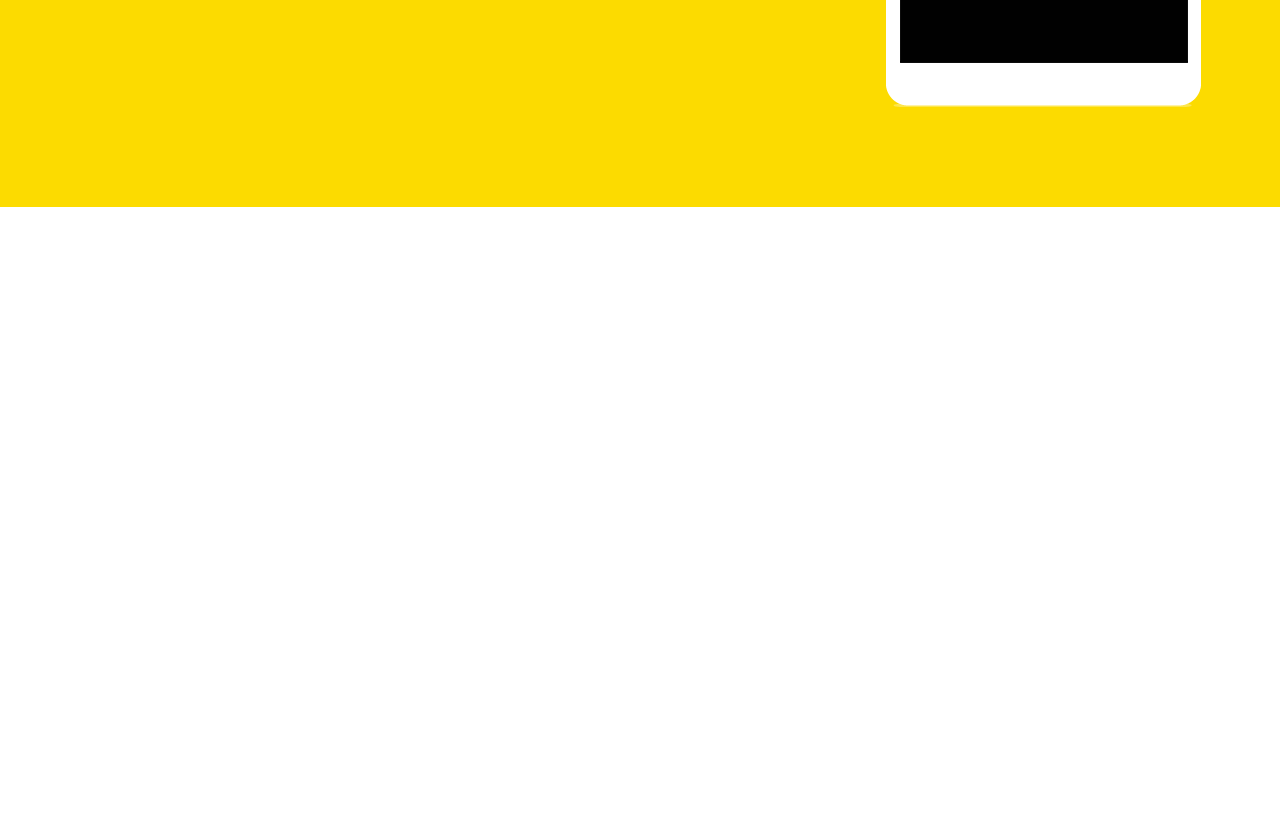
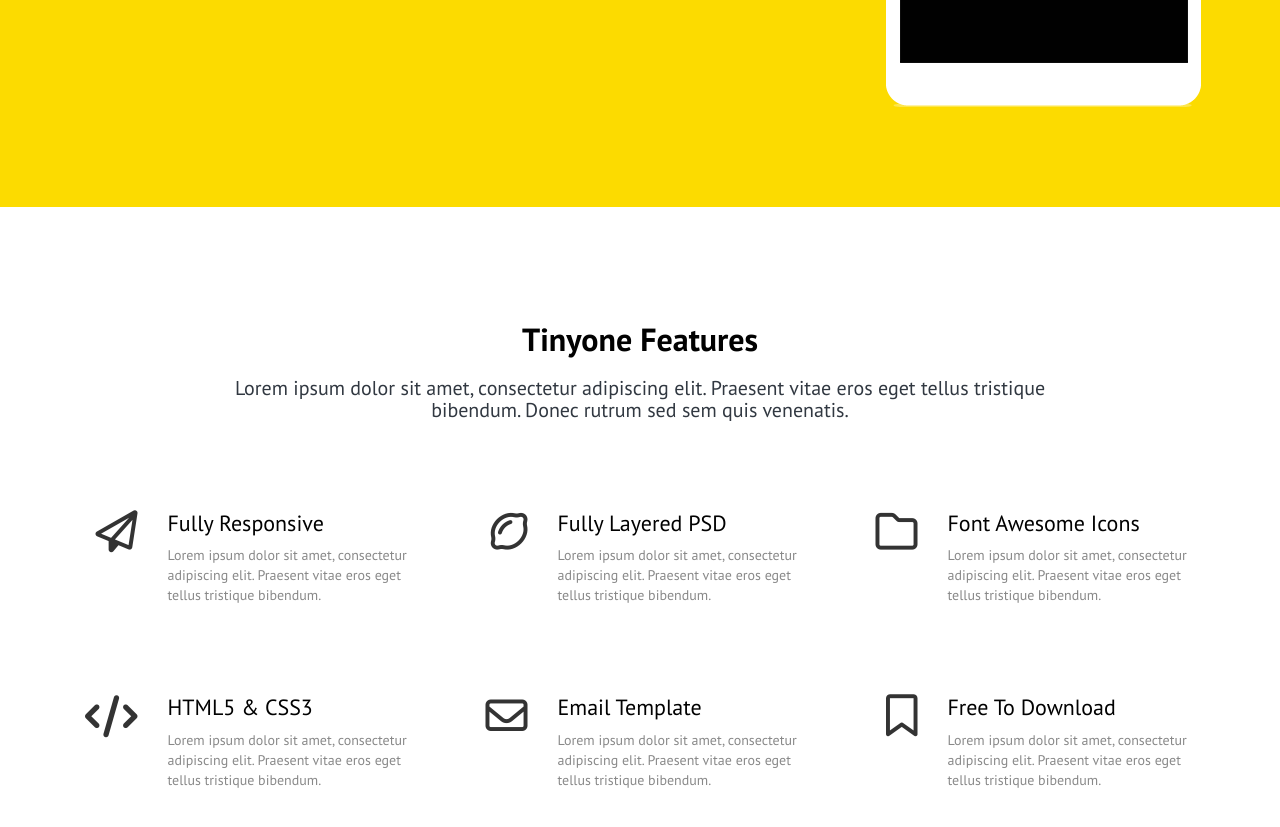
Before and after one commit to patil-97/Tinyone-RWD, a plain HTML site: page index.html in a window 1280 px wide. Shown: the part 525-1352 px from the top of the page. Before the commit the page ends 800 px from the top, so only its background shows below. Drawn offline with nearby package versions, Linux system fonts and the light colour scheme.

Commit message:
featureSection completed

```diff
--- a/assets/css/helper.css
+++ b/assets/css/helper.css
@@ -1,32 +1,41 @@
-
-ul,li,a{
+ul,
+li,
+a {
   display: inline-block;
 }
 
-ul{
+ul {
   list-style: none;
   padding: 0;
 }
 
 /* ! margin */
-.mb-30{
-    margin-bottom:30px;
+.mb-30 {
+  margin-bottom: 30px;
 }
 
-.mt-70{
-    margin-top:70px;
+.mt-70 {
+  margin-top: 70px;
+}
+
+.mb-70 {
+  margin-bottom: 70px;
+}
+
+.mb-80{
+    margin-bottom: 80px;
 }
 
 /* ! typography  */
 .pri-heading {
-    font-size:32px;
-    font-weight:bold;
+  font-size: 32px;
+  font-weight: bold;
   color: var(--clr-sec);
   margin-bottom: 20px;
 }
 
-.sec-heading{
-    font-size:20px;
+.sec-heading {
+  font-size: 20px;
   color: var(--clr-ter);
-    margin-bottom:20px;
+  margin-bottom: 20px;
 }
--- a/assets/css/style.css
+++ b/assets/css/style.css
@@ -3,6 +3,7 @@
     --clr-sec : #010101;
     --clr-ter: #313841;
     --clr-para: #555555;
+    --clr-89: #898989;
 }
 
 body{
@@ -65,7 +66,7 @@ body{
 }
 
 .heroDetails {
-    width: 400px;
+    /* width: 400px; */
 }
 
 .para{
@@ -85,3 +86,27 @@ body{
     transform : rotate(360deg);
     color: blue;
 }
+
+/* ! featureSection */
+
+.featureSection{
+    padding: 115px 0 80px;
+}
+
+.featureSection .pri-heading{
+    margin-top:0;
+}
+
+.featureDetails{
+    padding: 0 40px;
+}
+
+.list-details{
+    color: var(--clr-89);
+}
+
+.list-grp h3{
+    margin-top:0;
+    color: var(--clr-sec);
+    font-size:22px;
+}
--- a/index.html
+++ b/index.html
@@ -15,7 +15,10 @@
       integrity="sha384-HSMxcRTRxnN+Bdg0JdbxYKrThecOKuH5zCYotlSAcp1+c8xmyTe9GYg1l9a69psu"
       crossorigin="anonymous"
     />
-    <script src="https://kit.fontawesome.com/915fb3780d.js" crossorigin="anonymous"></script>
+    <script
+      src="https://kit.fontawesome.com/915fb3780d.js"
+      crossorigin="anonymous"
+    ></script>
     <link rel="stylesheet" href="./assets/css/helper.css" />
     <link rel="stylesheet" href="./assets/css/style.css" />
     <title>Tinyone</title>
@@ -63,7 +66,7 @@
           </div>
         </div>
         <div class="row">
-          <div class="col-md-6">
+          <div class="col-md-6 col-sm-6">
             <div class="heroDetails mt-70">
               <h1 class="pri-heading">Inspire your inspiration</h1>
               <h3 class="sec-heading">
@@ -77,13 +80,25 @@
                 tempor. In quis arcu et eros porta lobortis sit
               </p>
               <ul class="heroIcons">
-                <li><a href="javascript:;"><i class="fa-brands fa-apple fa-3x"></i></a></li>
-                <li><a href="javascript:;"><i class="fa-solid fa-mobile fa-3x"></i></a></li>
-                <li><a href="javascript:;"><i class="fa-brands fa-windows fa-3x"></i></a></li>
+                <li>
+                  <a href="javascript:;"
+                    ><i class="fa-brands fa-apple fa-3x"></i
+                  ></a>
+                </li>
+                <li>
+                  <a href="javascript:;"
+                    ><i class="fa-solid fa-mobile fa-3x"></i
+                  ></a>
+                </li>
+                <li>
+                  <a href="javascript:;"
+                    ><i class="fa-brands fa-windows fa-3x"></i
+                  ></a>
+                </li>
               </ul>
             </div>
           </div>
-          <div class="col-md-6">
+          <div class="col-md-6 col-sm-6">
             <figure>
               <img
                 class="col-md-offset-5"
@@ -92,6 +107,120 @@
                 title="ipad"
               />
             </figure>
+          </div>
+        </div>
+      </div>
+    </section>
+    <section class="featureSection">
+      <div class="container">
+        <div class="row mb-70">
+          <div class="col-md-10 col-md-offset-1">
+            <div class="featureDetails text-center">
+              <h1 class="pri-heading">Tinyone Features</h1>
+              <h3 class="sec-heading">
+                Lorem ipsum dolor sit amet, consectetur adipiscing elit.
+                Praesent vitae eros eget tellus tristique bibendum. Donec rutrum
+                sed sem quis venenatis.
+              </h3>
+            </div>
+          </div>
+        </div>
+        <div class="row">
+          <div class="col-md-4 col-sm-6 mb-80">
+            <div class="list-grp">
+              <div class="row">
+                <div class="col-xs-3 text-right">
+                  <i class="fa-regular fa-paper-plane fa-3x"></i>
+                </div>
+                <div class="col-xs-9">
+                  <h3>Fully Responsive</h3>
+                  <p class="list-details">
+                    Lorem ipsum dolor sit amet, consectetur adipiscing elit.
+                    Praesent vitae eros eget tellus tristique bibendum.
+                  </p>
+                </div>
+              </div>
+            </div>
+          </div>
+          <div class="col-md-4 col-sm-6 mb-80">
+            <div class="list-grp">
+              <div class="row">
+                <div class="col-xs-3 text-right">
+                  <i class="fa-regular fa-lemon fa-3x"></i>
+                </div>
+                <div class="col-xs-9">
+                  <h3>Fully Layered PSD</h3>
+                  <p class="list-details">
+                    Lorem ipsum dolor sit amet, consectetur adipiscing elit.
+                    Praesent vitae eros eget tellus tristique bibendum.
+                  </p>
+                </div>
+              </div>
+            </div>
+          </div>
+          <div class="col-md-4 col-sm-6 mb-80">
+            <div class="list-grp">
+              <div class="row">
+                <div class="col-xs-3 text-right">
+                  <i class="fa-regular fa-folder fa-3x"></i>
+                </div>
+                <div class="col-xs-9">
+                  <h3>Font Awesome Icons</h3>
+                  <p class="list-details">
+                    Lorem ipsum dolor sit amet, consectetur adipiscing elit.
+                    Praesent vitae eros eget tellus tristique bibendum.
+                  </p>
+                </div>
+              </div>
+            </div>
+          </div>
+          <div class="col-md-4 col-sm-6 mb-80">
+            <div class="list-grp">
+              <div class="row">
+                <div class="col-xs-3 text-right">
+                  <i class="fa-solid fa-code fa-3x"></i>
+                </div>
+                <div class="col-xs-9">
+                  <h3>HTML5 & CSS3</h3>
+                  <p class="list-details">
+                    Lorem ipsum dolor sit amet, consectetur adipiscing elit.
+                    Praesent vitae eros eget tellus tristique bibendum.
+                  </p>
+                </div>
+              </div>
+            </div>
+          </div>
+          <div class="col-md-4 col-sm-6 mb-80">
+            <div class="list-grp">
+              <div class="row">
+                <div class="col-xs-3 text-right">
+                  <i class="fa-regular fa-envelope fa-3x"></i>
+                </div>
+                <div class="col-xs-9">
+                  <h3>Email Template</h3>
+                  <p class="list-details">
+                    Lorem ipsum dolor sit amet, consectetur adipiscing elit.
+                    Praesent vitae eros eget tellus tristique bibendum.
+                  </p>
+                </div>
+              </div>
+            </div>
+          </div>
+          <div class="col-md-4 col-sm-6 mb-80">
+            <div class="list-grp">
+              <div class="row">
+                <div class="col-xs-3 text-right">
+                  <i class="fa-regular fa-bookmark fa-3x"></i>
+                </div>
+                <div class="col-xs-9">
+                  <h3>Free To Download</h3>
+                  <p class="list-details">
+                    Lorem ipsum dolor sit amet, consectetur adipiscing elit.
+                    Praesent vitae eros eget tellus tristique bibendum.
+                  </p>
+                </div>
+              </div>
+            </div>
           </div>
         </div>
       </div>
```
Lines whose indentation alone changed are shown as unchanged.
